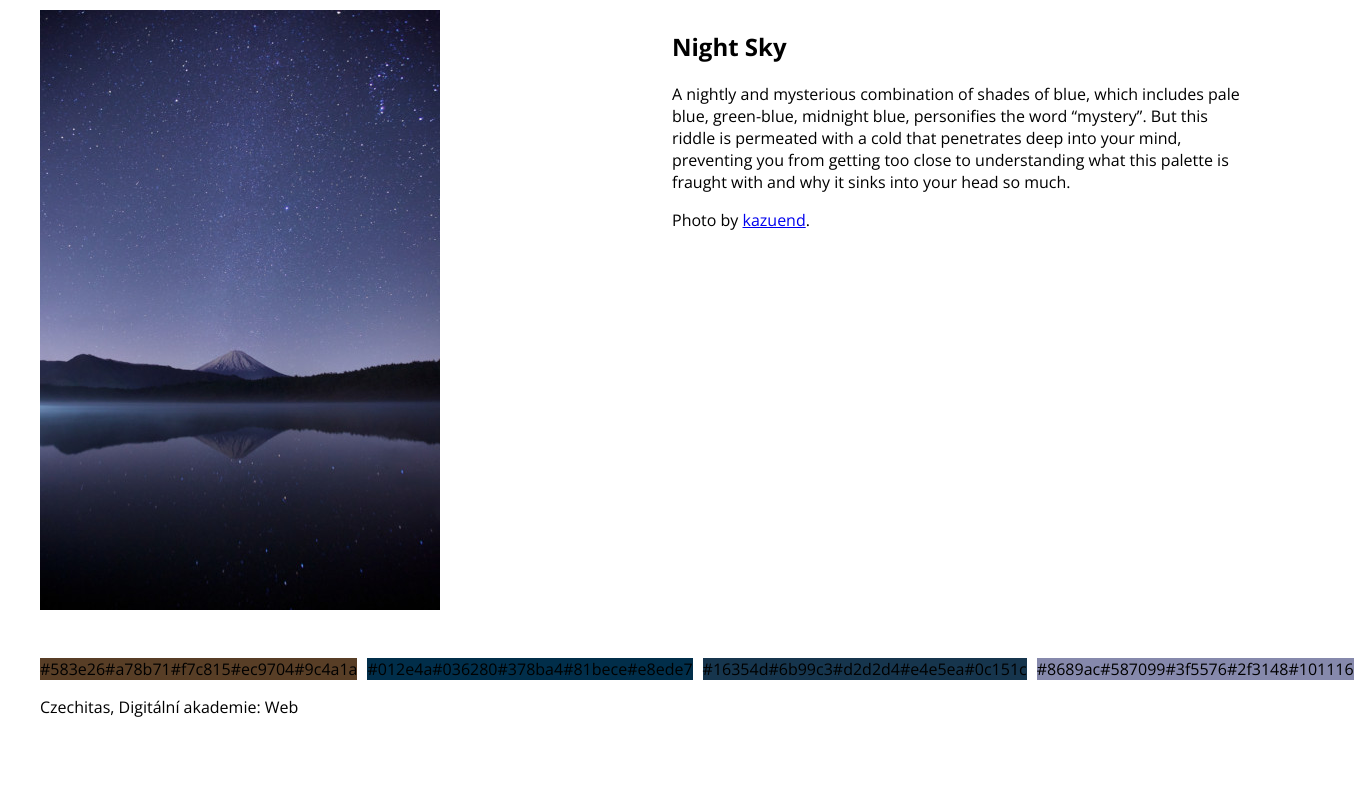
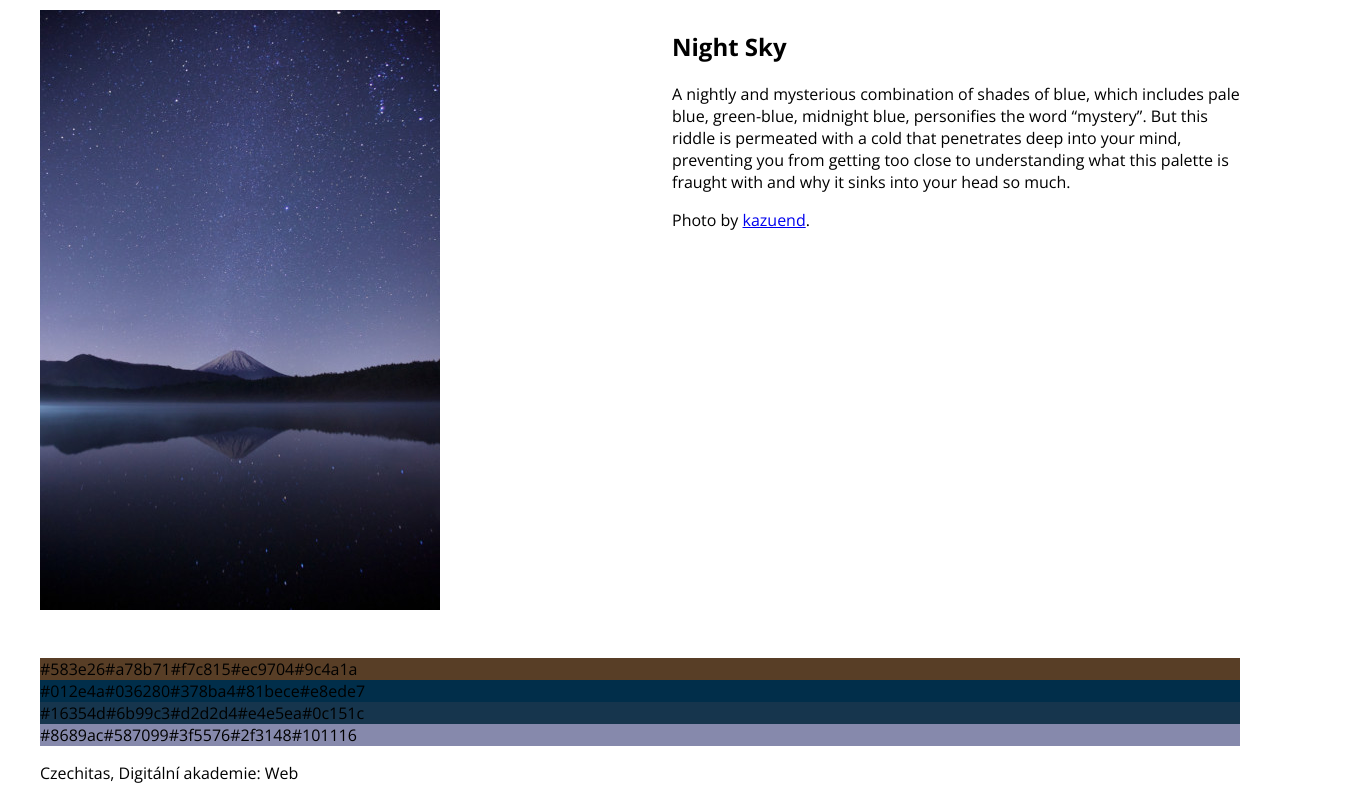
Before and after one commit to ArcanisCz/Zanetaa-barevne-palety, a React app: page / in a window 1280 px wide. Shown: the part 2020-2820 px from the top of the page, 1354 px wide, since content can reach past the window. Before the commit the page ends 2754 px from the top, so only its background shows below. Built offline with nearby package versions, Linux system fonts and the light colour scheme.

Commit message:
úprava divu

```diff
--- a/components/Palette/index.jsx
+++ b/components/Palette/index.jsx
@@ -1,5 +1,7 @@
 import React from 'react';
 import './style.css';
+import { palettes } from '../../src/palettes';
+import { SchemeColor } from '../SchemeColor';
 
 export const PaletteData = ({ name, image, attribution, description }) => {
   return (
--- a/components/Palette/style.css
+++ b/components/Palette/style.css
@@ -45,16 +45,3 @@
 .palette-info {
   margin-left: 2rem;
 }
-
-.scheme-colors {
-  flex: 1;
-  display: flex;
-  gap: 10px;
-}
-
-.scheme-color {
-  flex: 1;
-  display: flex;
-  justify-content: center;
-  align-items: center;
-}
--- a/components/SchemeColor/index.jsx
+++ b/components/SchemeColor/index.jsx
@@ -3,8 +3,10 @@ import './style.css';
 
 export const SchemeColor = ({ colors }) => {
   return (
-    <div className="scheme_color" style={{ backgroundColor: colors[0] }}>
-      {colors}
+    <div className="scheme_colors">
+      <div className="scheme_color" style={{ backgroundColor: colors[0] }}>
+        {colors}
+      </div>
     </div>
   );
 };
--- a/src/index.jsx
+++ b/src/index.jsx
@@ -22,11 +22,9 @@ const App = () => {
           />
         ))}
 
-        <div className="scheme-colors">
-          {palettes.map((color) => (
-            <SchemeColor key={color.colors} colors={color.colors} />
-          ))}
-        </div>
+        {palettes.map((color) => (
+          <SchemeColor key={color.colors} colors={color.colors} />
+        ))}
       </main>
       <footer>
         <p>Czechitas, Digitální akademie: Web</p>
```
